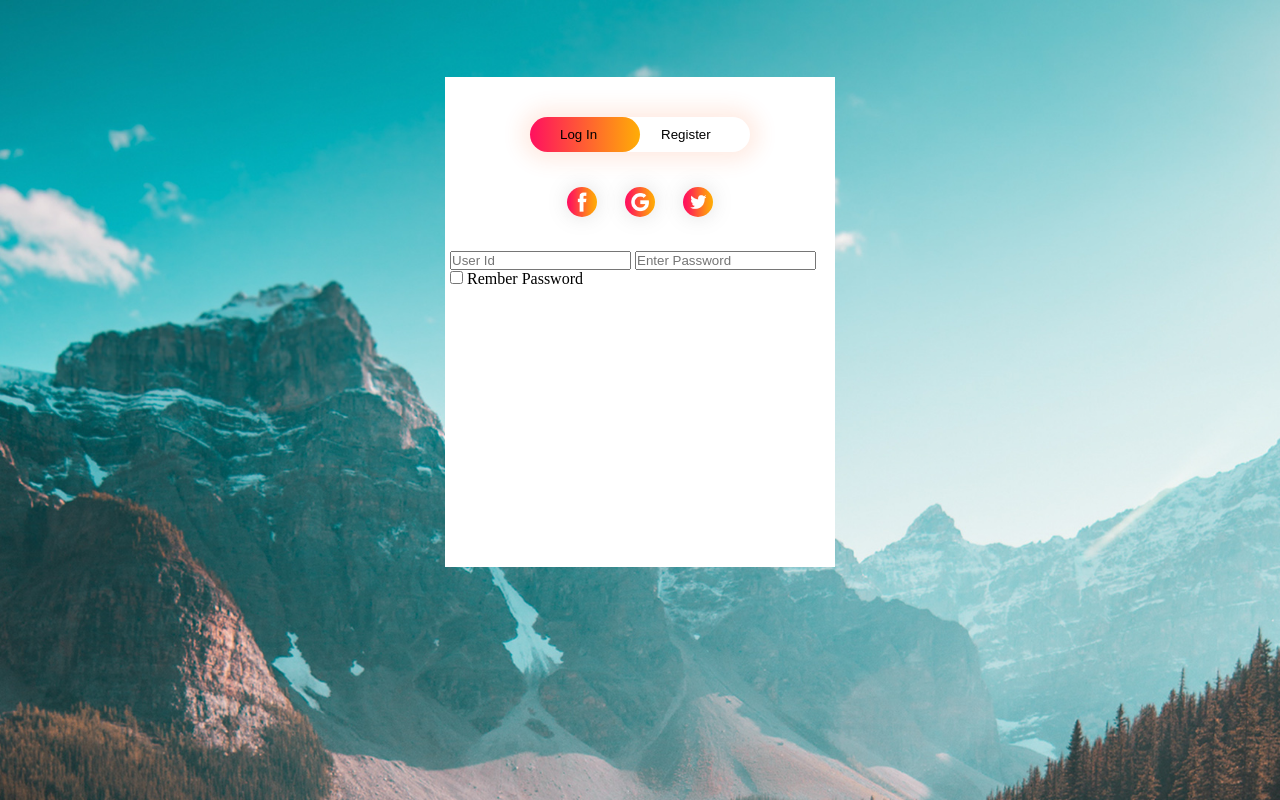
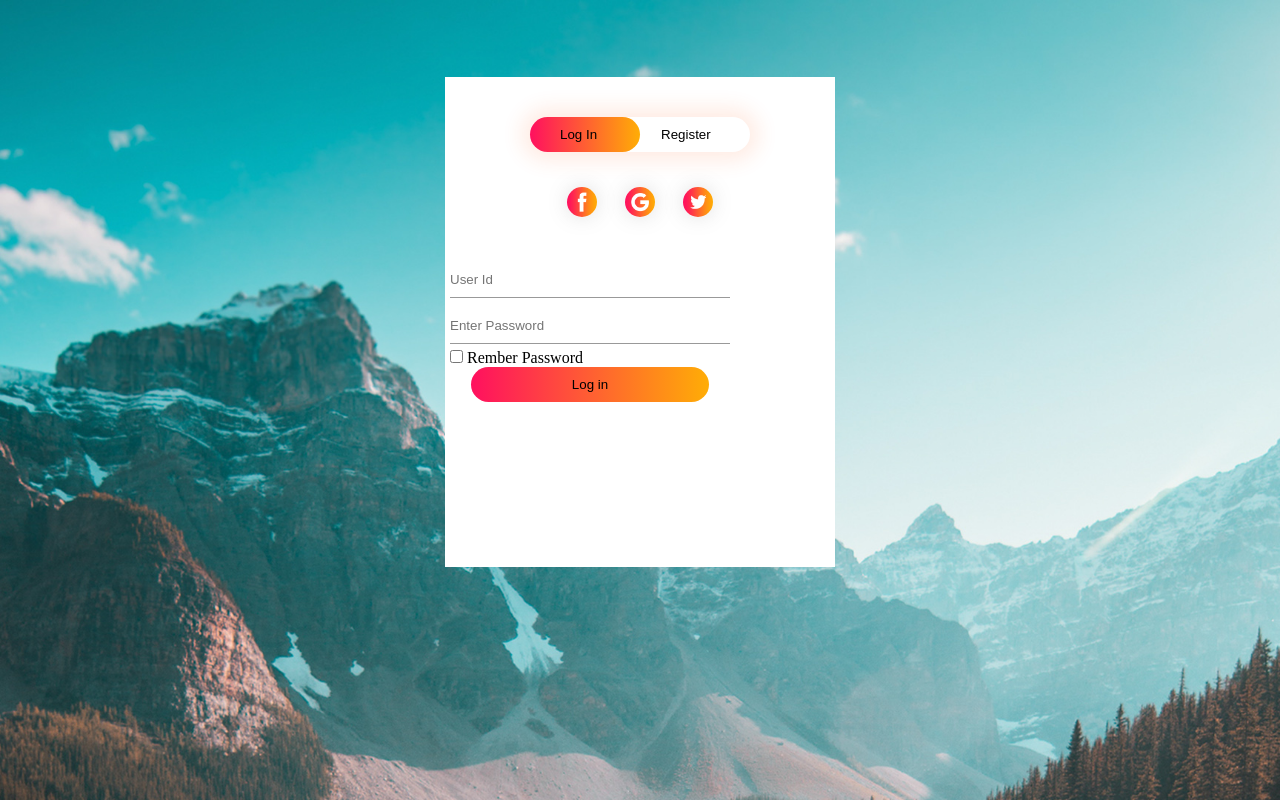
Before and after one commit to kshitijvarshne1/Login-and-Registration-page, a plain HTML site: page index.html in a window 1280 px wide. Drawn offline with Linux system fonts and the light colour scheme.

Commit message:
add css to btn

```diff
--- a/index.html
+++ b/index.html
@@ -21,10 +21,21 @@
           <img src="public/tw.png" />
         </div>
         <form action="" class="input-group">
-          <input type="text" class="input-field" placeholder="User Id" />
-          <input type="text" class="input-field" placeholder="Enter Password" />
+          <input
+            type="text"
+            class="input-field"
+            placeholder="User Id"
+            required
+          />
+          <input
+            type="text"
+            class="input-field"
+            placeholder="Enter Password"
+            required
+          />
           <input type="checkbox" clasa="check-box" placeholder="User Id" />
           <span>Rember Password</span>
+          <button type="submit" class="sumbit-btn">Log in</button>
         </form>
       </div>
     </div>
--- a/src/style.css
+++ b/src/style.css
@@ -56,3 +56,31 @@
   cursor: pointer;
   border-radius: 50%;
 }
+.input-group {
+  top: 180px;
+  position: absolute;
+  width: 280px;
+  transition: 0.5s;
+}
+.input-field {
+  width: 100%;
+  padding: 10px 0;
+  margin: 5px 0;
+  border-left: 0;
+  border-right: 0;
+  border-top: 0;
+  border-bottom: 1px solid #999;
+  outline: none;
+  background: transparent;
+}
+.sumbit-btn {
+  width: 85%;
+  padding: 10px 30px;
+  cursor: pointer;
+  display: block;
+  margin: auto;
+  background: linear-gradient(to right, #ff105f, #ffad06);
+  border: 0;
+  outline: none;
+  border-radius: 30px;
+}
```
